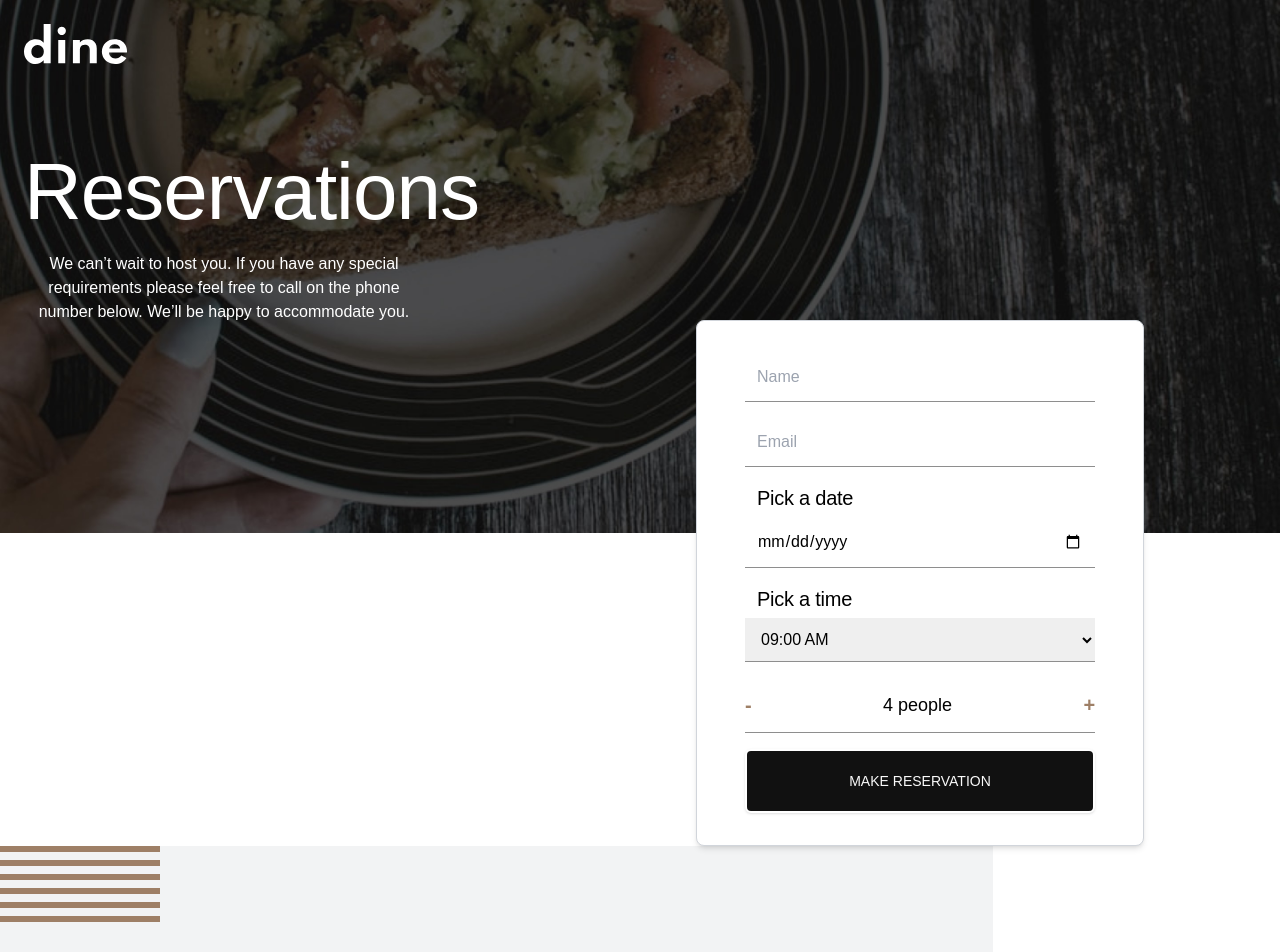
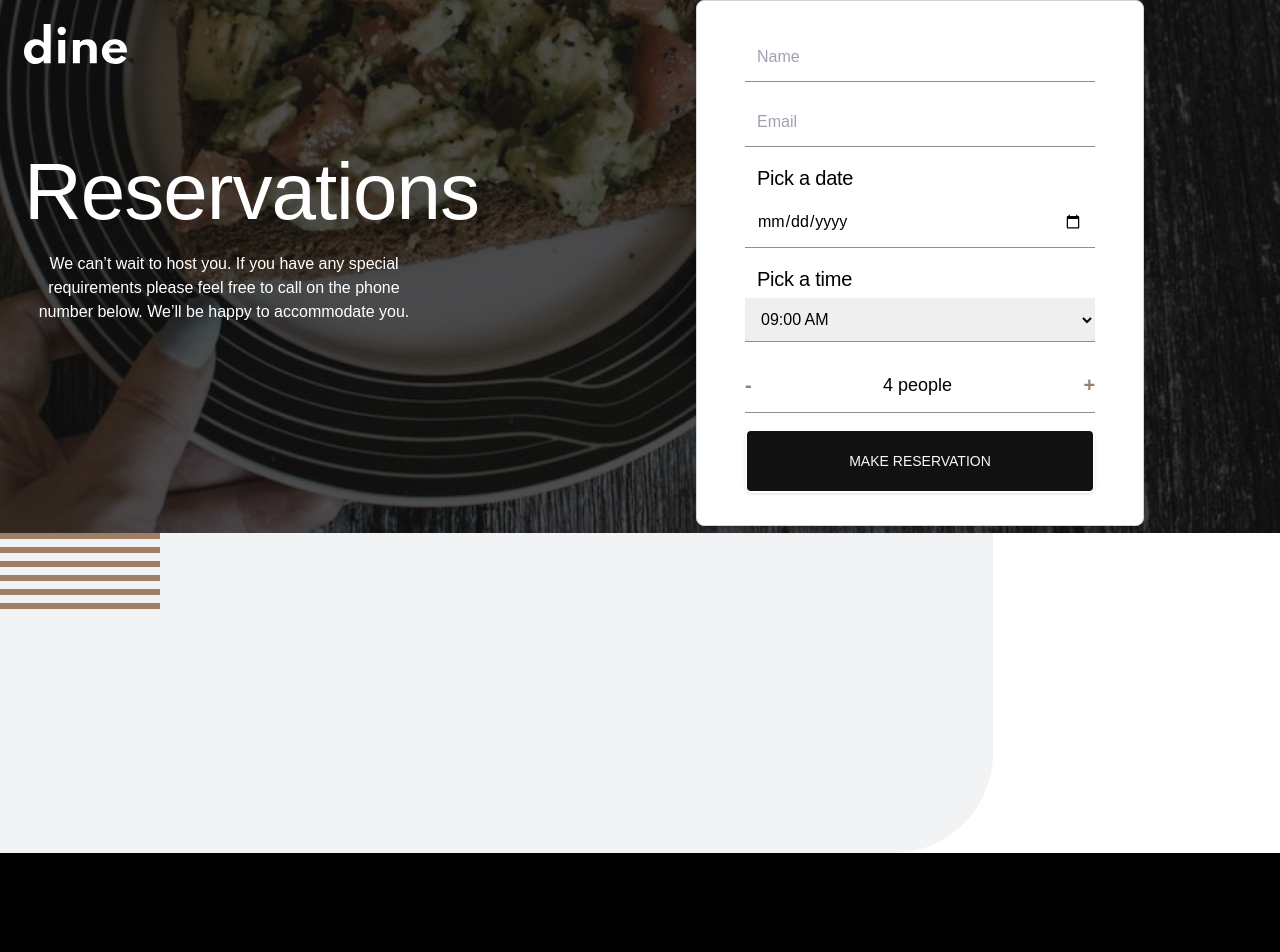
Before and after one commit to mehdias63/dine-restaurant, a Next.js app: page /booking in a window 1280 px wide. Shown: the top 952 px of the page. Built offline with nearby package versions, Linux system fonts and the light colour scheme.

Commit message:
update page

```diff
--- a/src/app/booking/page.tsx
+++ b/src/app/booking/page.tsx
@@ -41,11 +41,11 @@ export default function Reservations() {
 						RESERVE PLACE
 					</Button>
 				</div>
-				<div className="text-black mt-[20rem] ml-[35rem] z-30">
+				<div className="text-black ml-[35rem] mb-[]">
 					<ReservationForm />
 				</div>
 			</div>
-			<div className="hidden lg:block relative z-10">
+			<div className="hidden lg:block relative">
 				<img
 					src="/images/patterns/pattern-curve-bottom-right.svg"
 					alt="pattern"
```
